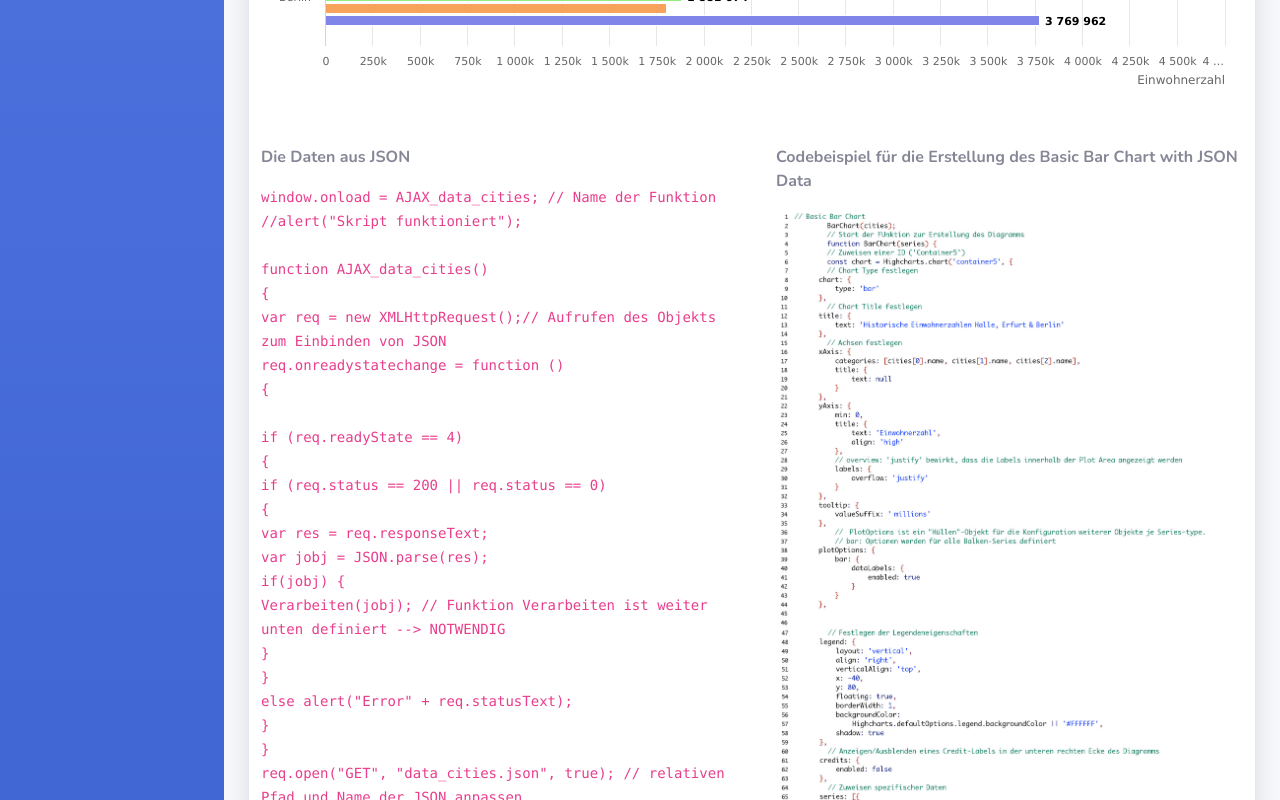
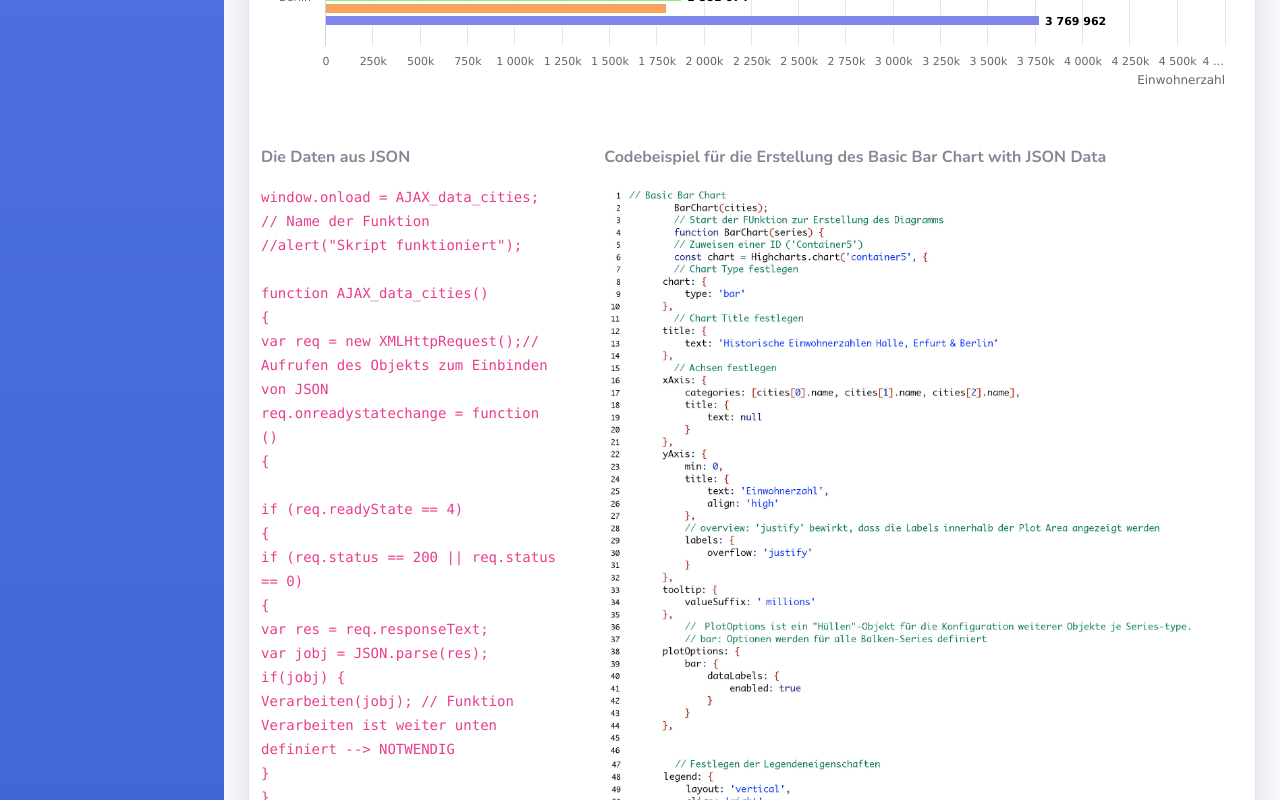
Before and after one commit to Andrrrea/cities, a website with bundled scripts: page charts.html in a window 1280 px wide. Shown: the part 580-1380 px from the top of the page. Built offline with nearby package versions, Linux system fonts and the light colour scheme.

Commit message:
Update charts.html

```diff
--- a/charts.html
+++ b/charts.html
@@ -128,7 +128,7 @@
 
 
                             <div class="row mb-3">
-                                <div class="col-md-6 p-4">
+                                <div class="col-md-4 p-4">
                                     <p><b>Die Daten aus JSON</b></p>
                                     <p><code>window.onload = AJAX_data_cities; // Name der Funktion<br />
                                         //alert("Skript funktioniert");<br />
@@ -173,7 +173,7 @@
                                     <br />
                                     }<br /> </code> </p>
                                 </div>
-                                <div class="col-md-6 p-4">
+                                <div class="col-md-8 p-4">
                                     <p><b>Codebeispiel für die Erstellung des Basic Bar Chart with JSON Data</b></p>
 
                                     <img src="img/basicchart.jpg" class="img-fluid" alt="Responsive image"
```
